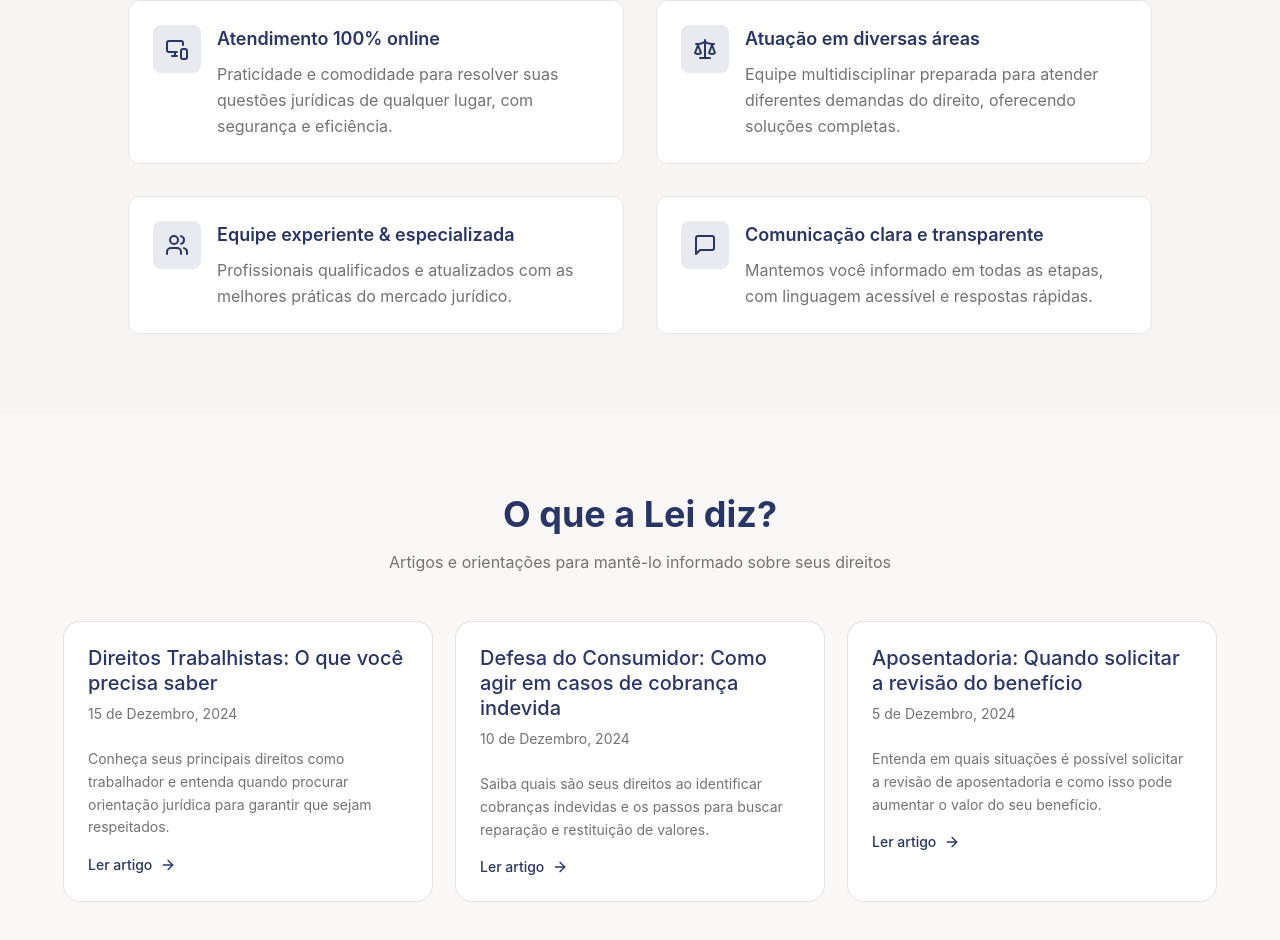
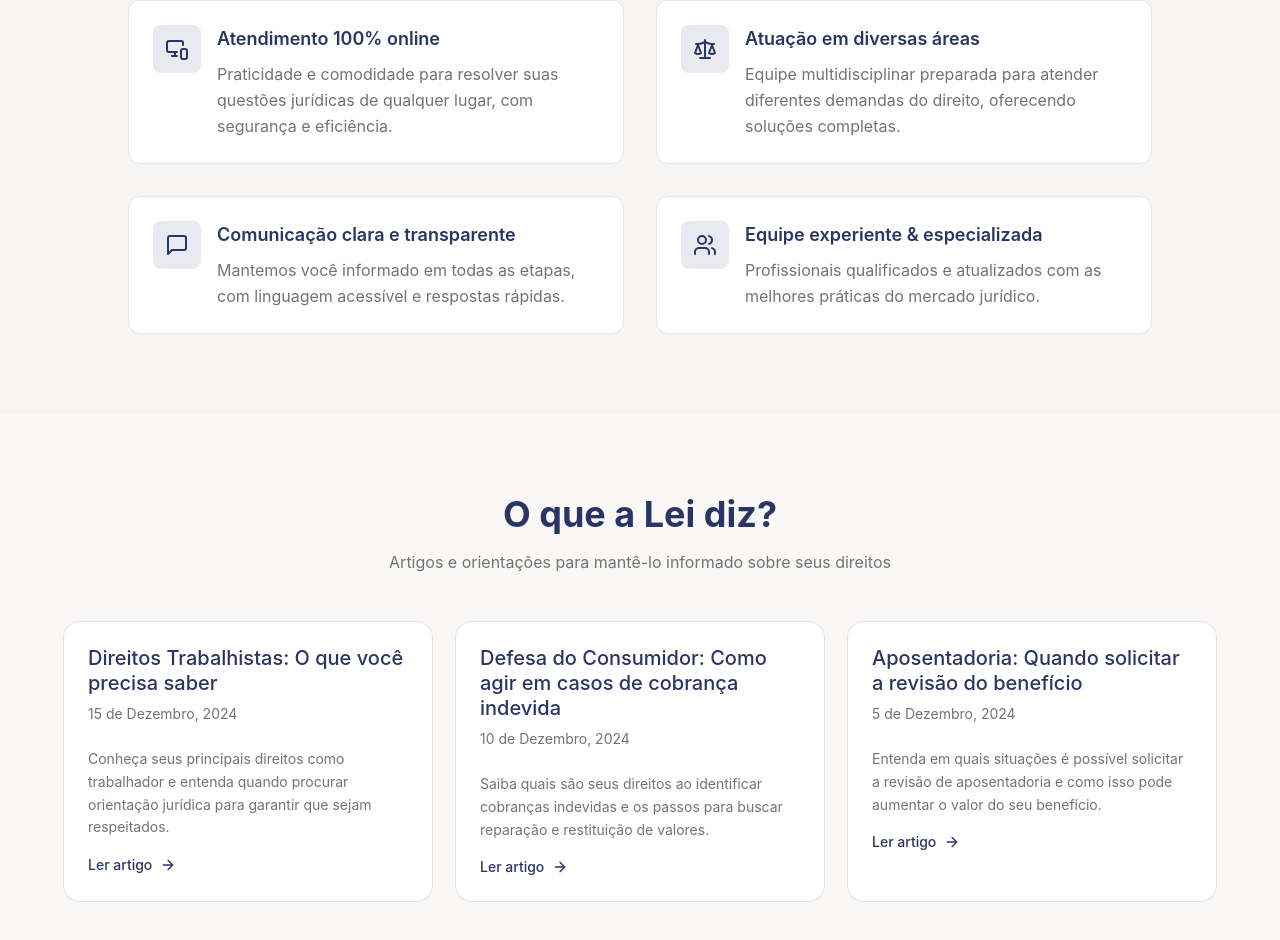
Before and after one commit to pedroocampelo/matheus, a React (Vite) app: page / in a window 1280 px wide. Shown: the part 3371-4311 px from the top of the page. Built offline with nearby package versions, Linux system fonts and the light colour scheme.

Commit message:
Update Differentials.tsx

```diff
--- a/src/react-app/components/Differentials.tsx
+++ b/src/react-app/components/Differentials.tsx
@@ -12,14 +12,14 @@ const differentials = [
     description: "Equipe multidisciplinar preparada para atender diferentes demandas do direito, oferecendo soluções completas."
   },
   {
+    icon: MessageSquare,
+    title: "Comunicação clara e transparente",
+    description: "Mantemos você informado em todas as etapas, com linguagem acessível e respostas rápidas."
+  },
+  {
     icon: Users,
     title: "Equipe experiente & especializada",
     description: "Profissionais qualificados e atualizados com as melhores práticas do mercado jurídico."
-  },
-  {
-    icon: MessageSquare,
-    title: "Comunicação clara e transparente",
-    description: "Mantemos você informado em todas as etapas, com linguagem acessível e respostas rápidas."
   }
 ];
 
```
